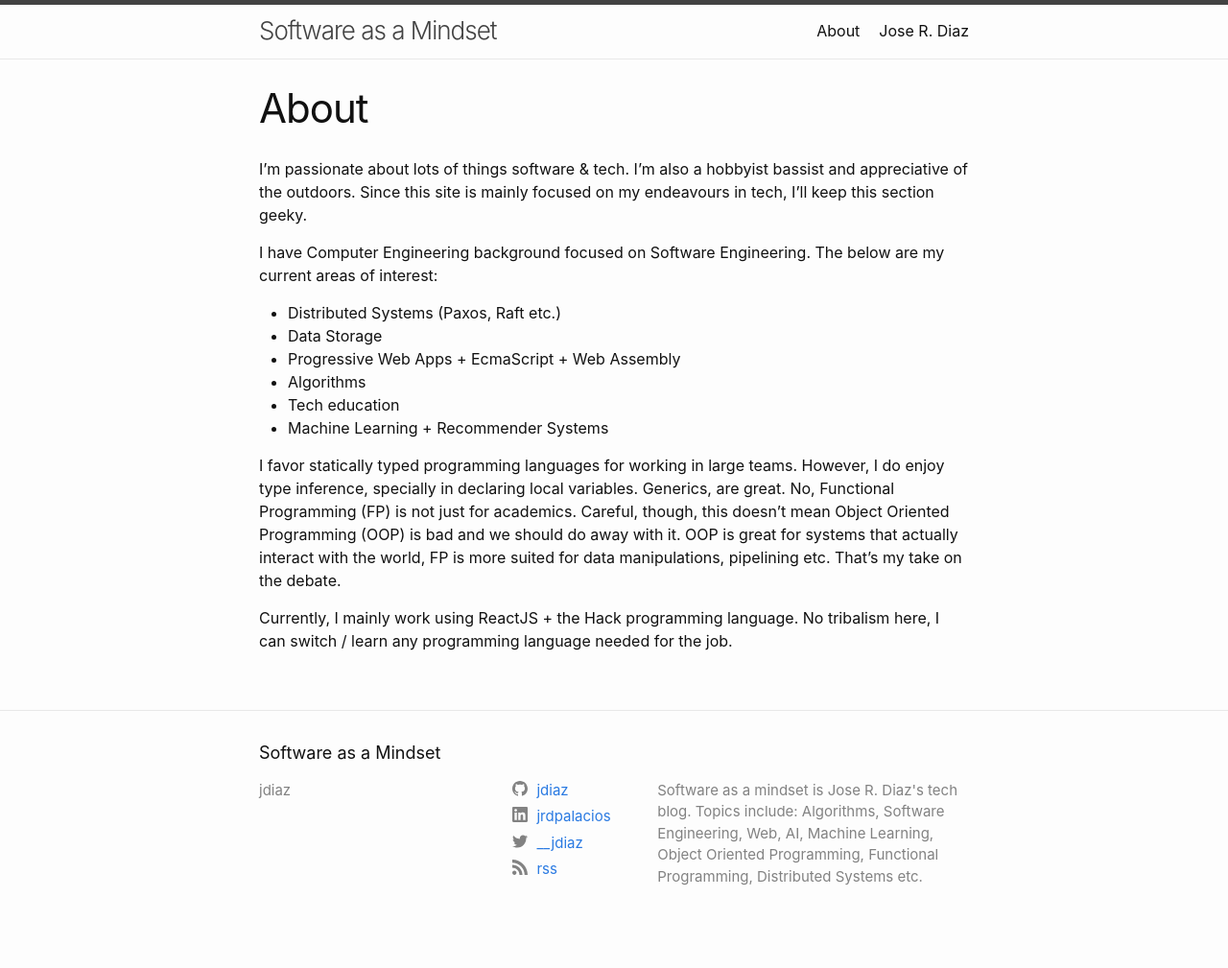
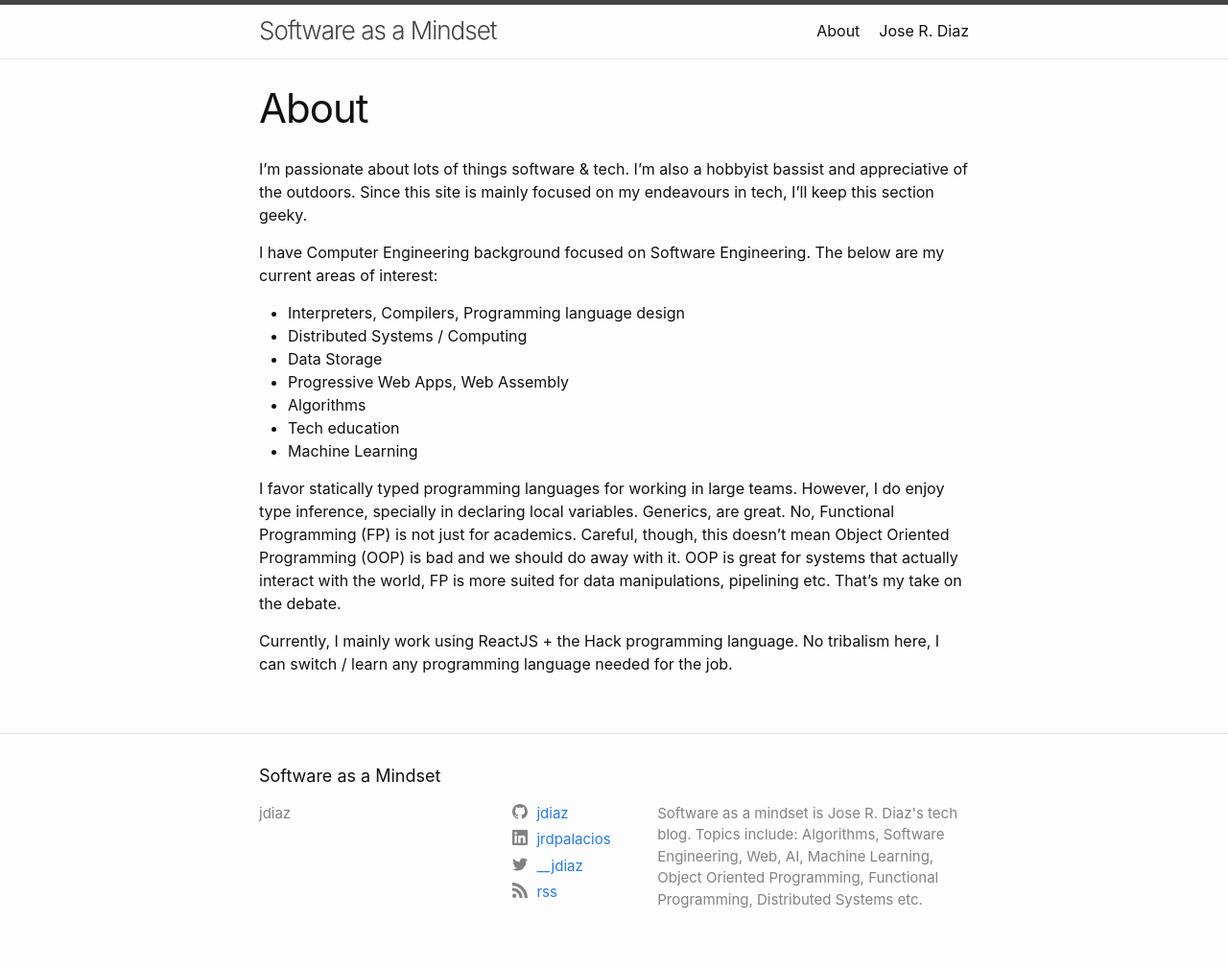
Before and after one commit to jdiaz/jdiaz.github.io, a Jekyll site: the page built from about.md, in a window 1280 px wide. Shown: the whole page at 96% size. Built offline with Jekyll 4.4.1, drawn with Linux system fonts in a browser that asks for light colours; before the commit the page ends 985 px from its top, so only the background shows below that.

Commit message:
Updating about with prog lang interest

```diff
--- a/about.md
+++ b/about.md
@@ -8,12 +8,13 @@ I'm passionate about lots of things software & tech. I'm also a hobbyist bassist
 Since this site is mainly focused on my endeavours in tech, I'll keep this section geeky.
 
 I have Computer Engineering background focused on Software Engineering. The below are my current areas of interest:
-  * Distributed Systems (Paxos, Raft etc.)
+  * Interpreters, Compilers, Programming language design
+  * Distributed Systems / Computing
   * Data Storage
-  * Progressive Web Apps + EcmaScript + Web Assembly
+  * Progressive Web Apps, Web Assembly
   * Algorithms
   * Tech education
-  * Machine Learning + Recommender Systems
+  * Machine Learning
 
 I favor statically typed programming languages for working in large teams. However, I do enjoy type inference, specially in declaring local variables.
 Generics, are great. No, Functional Programming (FP) is not just for academics. Careful, though, this doesn't mean Object Oriented Programming (OOP) is bad and we
```
